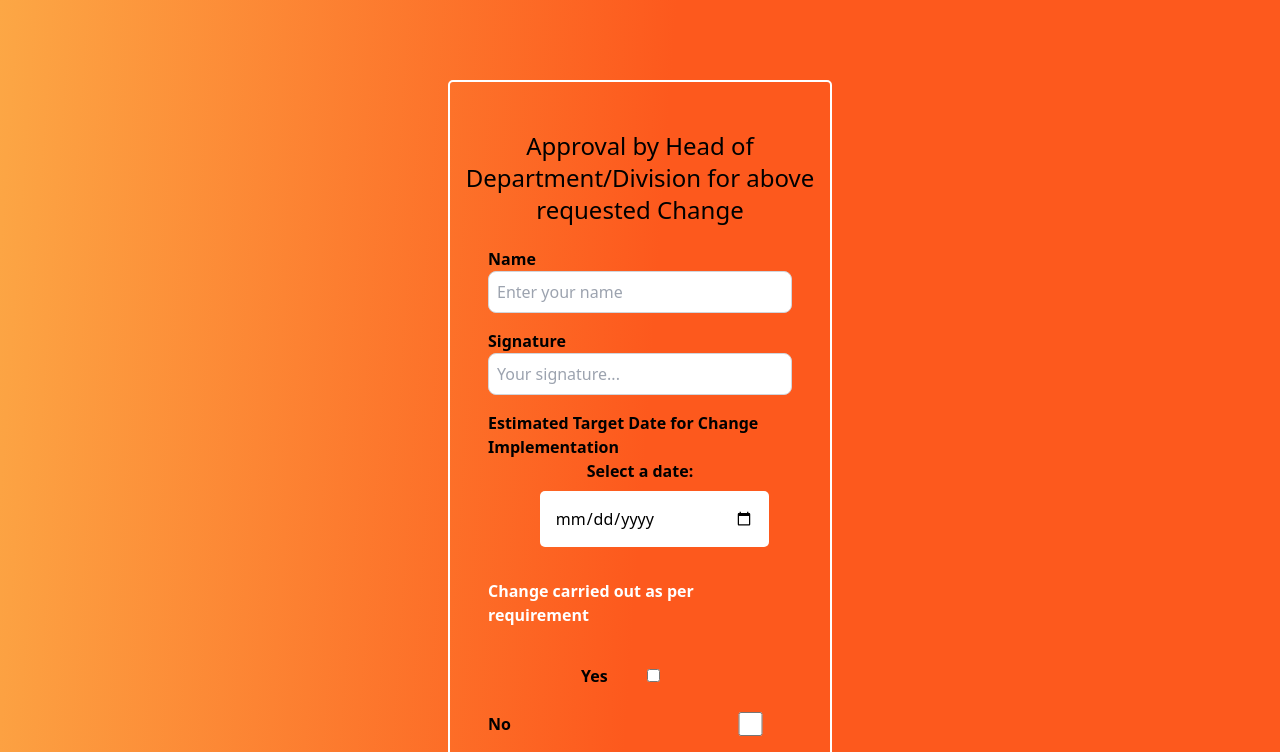
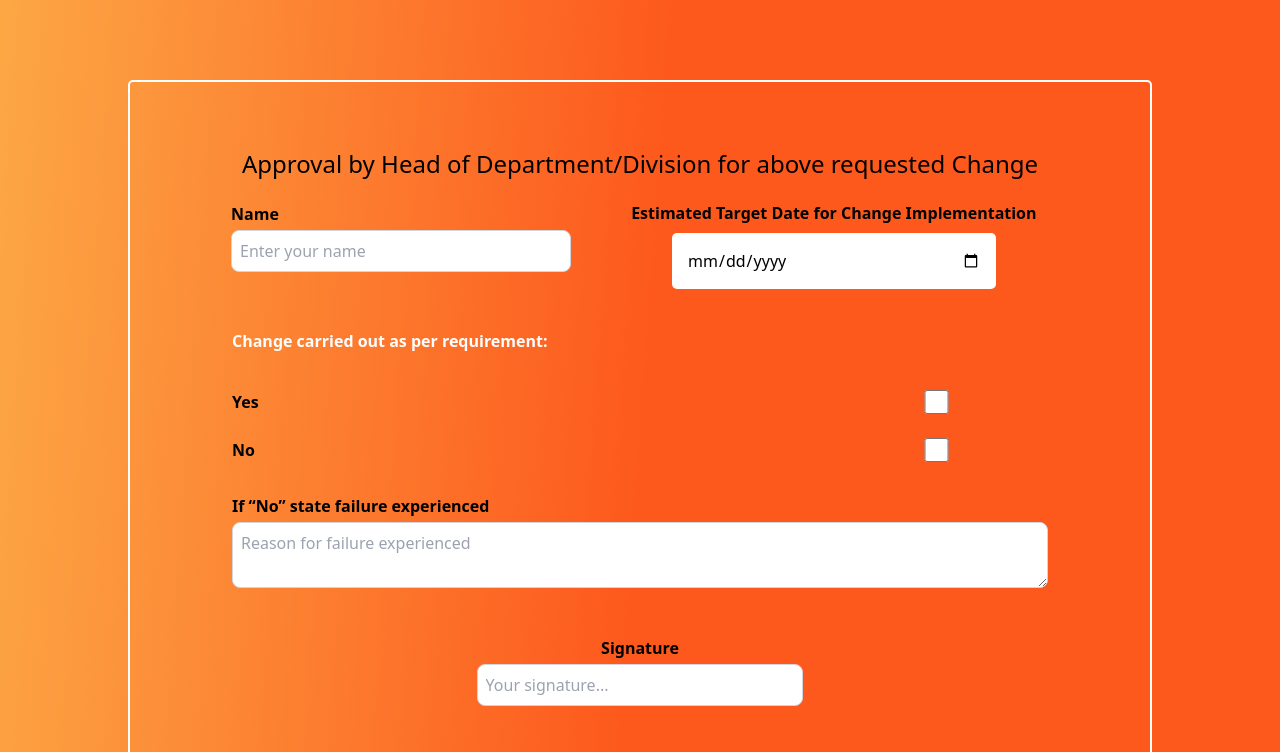
Before and after one commit to Jack-WebDev/change-request-form, a React (Vite) app in the folder frontend/: page / in a window 1280 px wide. Shown: the top 752 px of the page. Built offline with nearby package versions, Linux system fonts and the light colour scheme.

Commit message:
dateInput component styling. HoD form styling

```diff
--- /dev/null
+++ b/frontend/src/Components/DateInput.css
@@ -0,0 +1,14 @@
+input[type="date"] {
+  width: 70%;
+  border-radius: 5px;
+  padding: 15px;
+  align-self: baseline;
+  margin-block-start: 0.5rem;
+  display: inline-block;
+}
+
+@media screen and (max-width: 768px) {
+  input[type="date"] {
+    width: 80%;
+  }
+}
--- a/frontend/src/Components/DateInput.jsx
+++ b/frontend/src/Components/DateInput.jsx
@@ -1,5 +1,5 @@
 import { useState } from 'react';
-
+import "./DateInput.css"
 
 function DateInput() {
   const [selectedDate, setSelectedDate] = useState('');
@@ -12,8 +12,7 @@ function DateInput() {
   };
 
   return (
-    <div>
-      <label htmlFor="dateInput">Select a date:</label>
+    // <div>
       <input
         type="date"
         id="dateInput"
@@ -21,7 +20,7 @@ function DateInput() {
         min={today}
         onChange={handleDateChange}
       />
-    </div>
+    // </div>
   );
 }
 
--- a/frontend/src/index.css
+++ b/frontend/src/index.css
@@ -12,7 +12,7 @@ body {
   border-radius: 5px;
   margin: 5rem auto;
   padding-block: 3rem;
-  width: 30%;
+  width: 80%;
 }
 
 label, h2 {
@@ -44,17 +44,7 @@ img {
 
 
 
-input[type='date'] {
-  width: 80%;
-  aspect-ratio: 6/1;
-  border-radius: 5px;
-  padding: 15px;
-  align-self: baseline;
-  margin-inline-start: 10%;
-  margin-block-start: .5rem;
-  margin-block-end: 2rem;
-  display: inline-block;
-}
+
 
 .options, .priority {
   margin-block: 2rem;
--- a/frontend/src/screen/HoD.jsx
+++ b/frontend/src/screen/HoD.jsx
@@ -2,12 +2,14 @@ import { z, ZodError } from "zod";
 import axios from "axios";
 import { useState } from "react";
 import { useNavigate } from "react-router-dom";
-import DateInput from "../Components/DateInput";
+import DateInput from "../components/DateInput";
 
 const userSchema = z.object({
   name: z.string().min(3, { message: "A name must be given" }),
   signature: z.string().min(3, { message: "A signature must be given" }),
   date: z.string().min(3, { message: "Date must be chosen" }),
+  yes: z.boolean().default(false),
+  no: z.boolean().default(false),
 });
 
 const HoD = () => {
@@ -16,6 +18,8 @@ const HoD = () => {
     name: "",
     signature: "",
     date: "",
+    yes: false,
+    no: false,
   });
   const [buttonDisabled] = useState(true);
   const [loading, setLoading] = useState(false);
@@ -50,9 +54,11 @@ const HoD = () => {
       </h1>
       <hr />
 
+      <div className="row1 flex items-center justify-between gap-8 w-5/6 mb-10">
+        <div className="name grid gap-1 ml-4 w-1/2">
           <label htmlFor="name">Name</label>
           <input
-        className="p-2 border border-gray-300 rounded-lg mb-4 focus:outline-none focus:border-gray-600 text-black"
+            className="p-2 border w-full border-gray-300 rounded-lg mb-4 focus:outline-none focus:border-gray-600 text-black"
             id="name"
             type="text"
             name="name"
@@ -60,27 +66,20 @@ const HoD = () => {
             onChange={(e) => setUser({ ...user, name: e.target.value })}
             placeholder="Enter your name"
           />
+        </div>
 
-      <label htmlFor="signature">Signature</label>
-      <input
-        className="p-2 border border-gray-300 rounded-lg mb-4 focus:outline-none focus:border-gray-600 text-black"
-        id="signature"
-        type="text"
-        name="signature"
-        value={user.signature}
-        onChange={(e) => setUser({ ...user, signature: e.target.value })}
-        placeholder="Your signature..."
-      />
-
+        <div className="date">
           <label htmlFor="date">
             Estimated Target Date for Change Implementation
           </label>
-            <DateInput/>
+          <DateInput />
+        </div>
+      </div>
 
-      <h2>Change carried out as per requirement</h2>
+      <h2>Change carried out as per requirement:</h2>
 
       <div className="options">
-        <div className="yes">
+        <div className="yes flex">
           <label htmlFor="yes">Yes</label>
           <input
             type="checkbox"
@@ -98,7 +97,7 @@ const HoD = () => {
           />
         </div>
 
-        <div className="property">
+        <div className="no flex">
           <label htmlFor="no">No</label>
           <input
             type="checkbox"
@@ -120,13 +119,26 @@ const HoD = () => {
         If “No” state failure experienced
       </label>
       <textarea
-        className="p-2 border border-gray-300 rounded-lg mb-4 focus:outline-none focus:border-gray-600 text-black"
+        className="p-2 border border-gray-300 rounded-lg mb-4 mt-1 focus:outline-none focus:border-gray-600 text-black"
         id="reasonForFailure"
         name="reasonForFailure"
         value={user.reasonForFailure}
         onChange={(e) => setUser({ ...user, reasonForFailure: e.target.value })}
         placeholder="Reason for failure experienced"
       />
+
+      <div className="sign my-8">
+        <label htmlFor="signature">Signature</label>
+        <input
+          className="p-2 border border-gray-300 w-full rounded-lg mb-4 mt-1 focus:outline-none focus:border-gray-600 text-black"
+          id="signature"
+          type="text"
+          name="signature"
+          value={user.signature}
+          onChange={(e) => setUser({ ...user, signature: e.target.value })}
+          placeholder="Your signature..."
+        />
+      </div>
 
       <button
         onClick={onSubmit}
```
Lines whose indentation alone changed are shown as unchanged.
